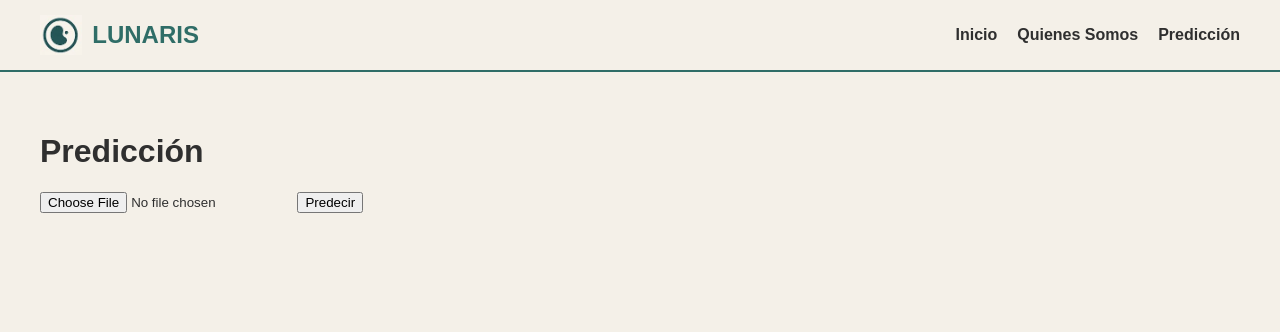
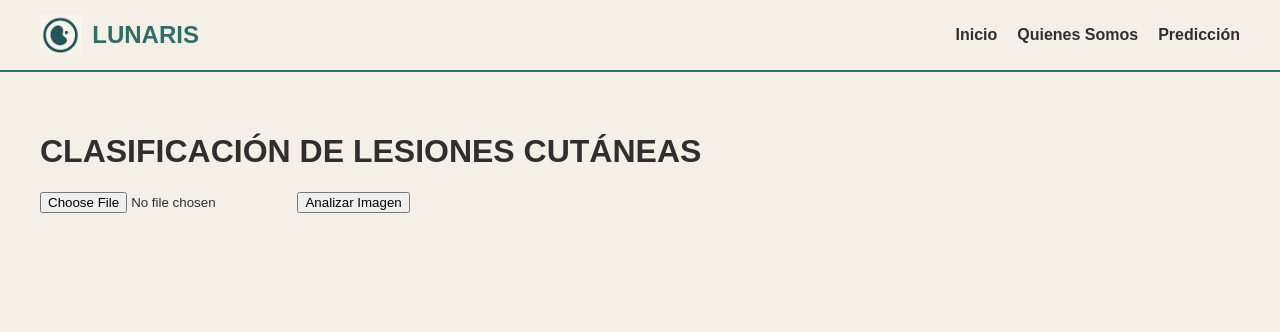
Before and after one commit to 4gos/LunarisV2, a Flask app: page /prediccion in a window 1280 px wide. Shown: the top 332 px of the page. Run offline with Flask 3, Linux system fonts and the light colour scheme.

Commit message:
Update prediccion.html
update para el vit

```diff
--- a/templates/prediccion.html
+++ b/templates/prediccion.html
@@ -1,14 +1,40 @@
 {% extends "base.html" %}
+{% block content %}
 
-{% block content %}
-    <h1>Predicción</h1>
+<div class="container">
 
-    <form id="predict-form">
-        <input type="file" id="image-input" accept="image/*" required>
-        <button type="submit">Predecir</button>
+    <h1>CLASIFICACIÓN DE LESIONES CUTÁNEAS</h1>
+
+    <form id="predict-form" class="upload-box">
+        <input
+            id="image-input"
+            type="file"
+            accept="image/*"
+            required
+        >
+        <button type="submit">Analizar Imagen</button>
     </form>
 
-    <p id="resultado"></p>
+    <div class="analysis-area">
 
-    <script src="{{ url_for('static', filename='predict.js') }}"></script>
+        <!-- Imagen -->
+        <div class="image-container">
+            <img id="imagePreview" class="preview-img" style="display:none;">
+        </div>
+
+        <!-- Resultados -->
+        <div id="result-box" class="result" style="display:none;">
+            <h3>Resultado</h3>
+            <strong id="predicted-class"></strong>
+
+            <h4>Probabilidades</h4>
+
+            <div id="probabilities"></div>
+        </div>
+
+    </div>
+</div>
+
+<script src="{{ url_for('static', filename='predict.js') }}"></script>
+
 {% endblock %}
```
